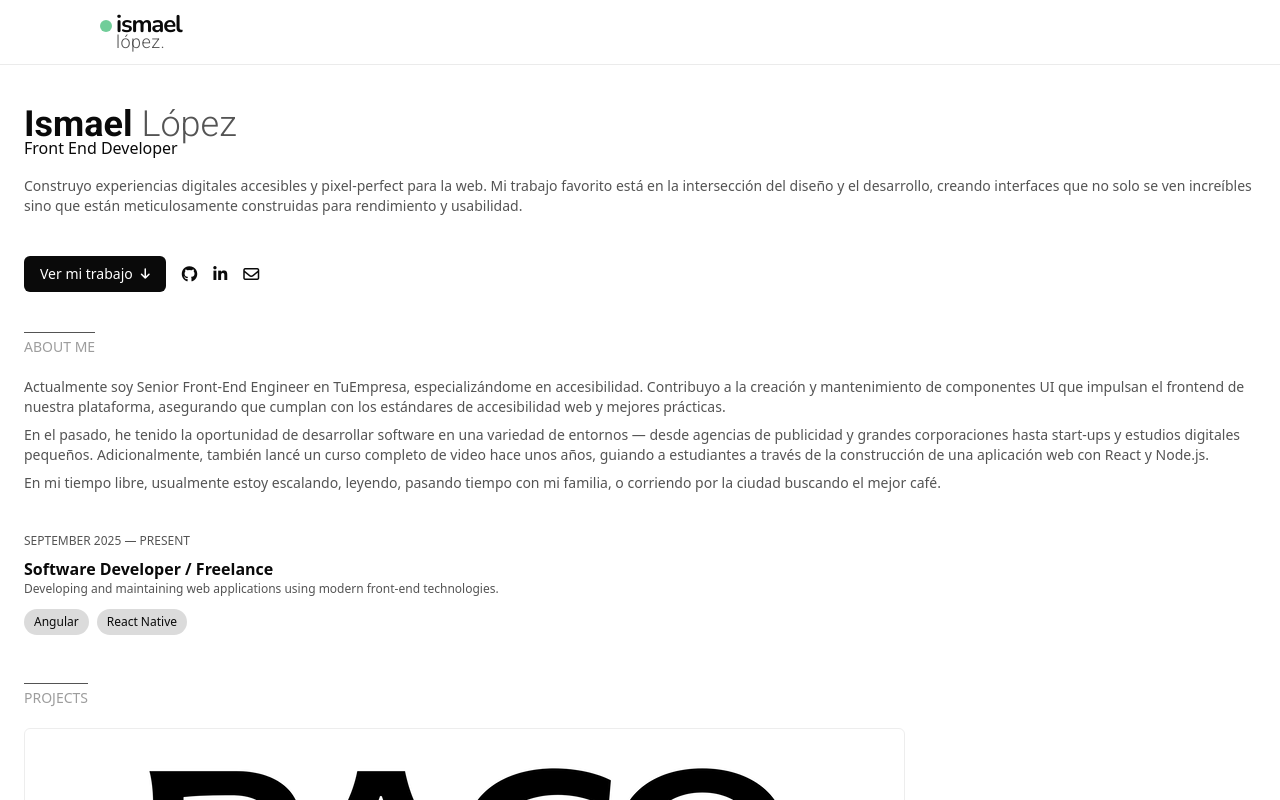
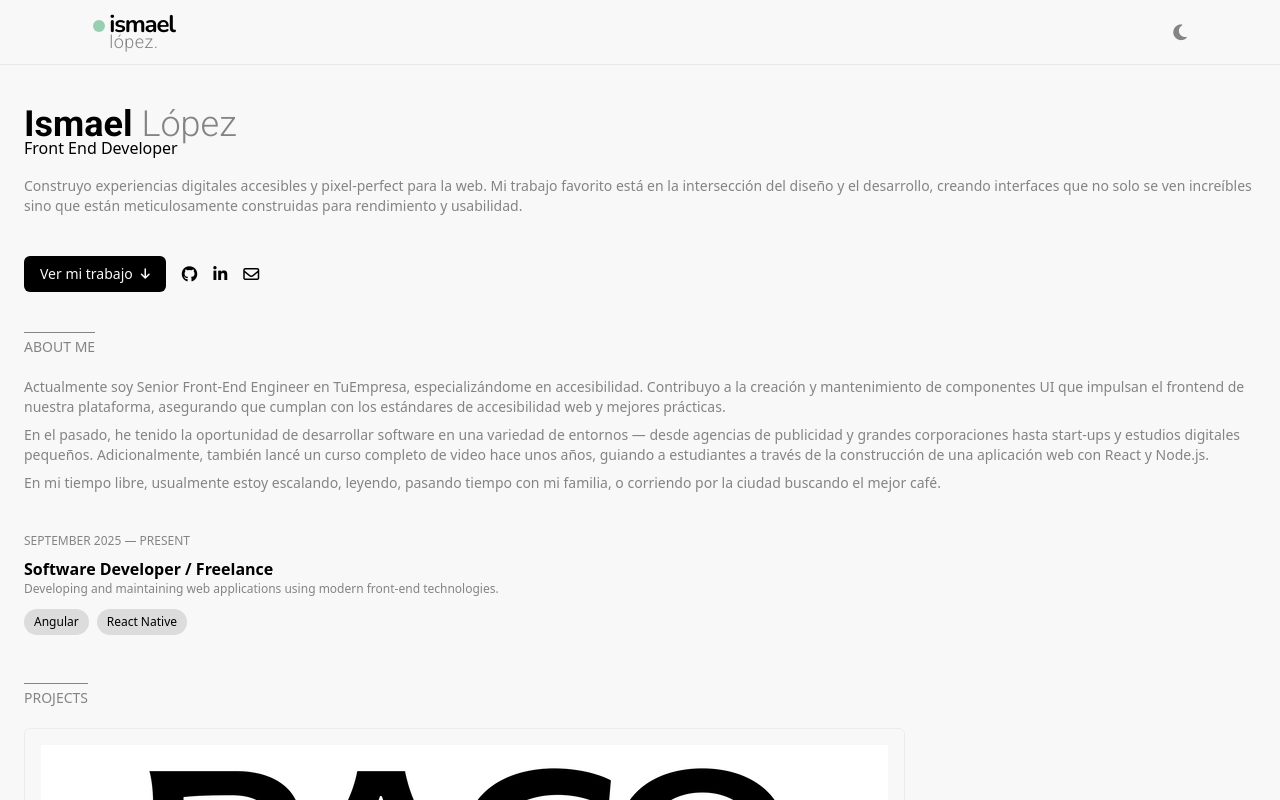
Before and after one commit to ismaelplg/ismaelplg.github.io, an Angular app: page /about in a window 1280 px wide. Shown: the top 800 px of the page. Built offline with nearby package versions, Linux system fonts and the light colour scheme.

Commit message:
feat: add dark/light theme dinamically

```diff
--- a/src/app/app.config.ts
+++ b/src/app/app.config.ts
@@ -11,6 +11,6 @@ export const appConfig: ApplicationConfig = {
   providers: [
     provideBrowserGlobalErrorListeners(),
     provideZonelessChangeDetection(),
-    provideRouter(routes, withViewTransitions()),
+    provideRouter(routes),
   ],
 };
--- a/src/app/modules/about/about.component.html
+++ b/src/app/modules/about/about.component.html
@@ -1,12 +1,12 @@
 <div class="bg-background px-6">
   <!-- DIVIDER -->
   <div class="flex flex-col w-fit">
-    <div class="h-px bg-text-secondary"></div>
+    <div class="h-px bg-secondary"></div>
     <h1 class="text-secondary text-sm mt-1">ABOUT ME</h1>
   </div>
   <!-- TEXT -->
   <div class="flex items-center gap-4 pt-5 pb-4">
-    <div class="text-text-secondary flex flex-col gap-2 text-sm">
+    <div class="text-secondary flex flex-col gap-2 text-sm">
       <span
         >Actualmente soy Senior Front-End Engineer en TuEmpresa, especializándome en accesibilidad.
         Contribuyo a la creación y mantenimiento de componentes UI que impulsan el frontend de
@@ -28,22 +28,20 @@
   </div>
   <!-- CURRENT WORK -->
   <div class="py-6">
-    <h2 class="text-xs text-text-secondary">
+    <h2 class="text-xs text-secondary">
       {{ currentWork()[0].startDate.month | uppercase }} {{ currentWork()[0].startDate.year }} —
       <span>PRESENT</span>
     </h2>
 
-    <h1 class="text-base text-text-primary font-bold mt-2">
+    <h1 class="text-base text-primary font-bold mt-2">
       {{ currentWork()[0].position }} / {{ currentWork()[0].company }}
     </h1>
 
-    <h3 class="text-xs text-text-secondary">{{ currentWork()[0].description }}</h3>
+    <h3 class="text-xs text-secondary">{{ currentWork()[0].description }}</h3>
 
     <div class="flex items-center gap-2 mt-3">
       @for (item of currentWork()[0].technologies; track $index) {
-        <div
-          class="text-xs text-text-primary bg-terciary px-[10px] py-[5px] rounded-3xl font-normal"
-        >
+        <div class="text-xs text-primary bg-surface px-[10px] py-[5px] rounded-3xl font-normal">
           {{ item }}
         </div>
       }
--- a/src/app/modules/home/home.component.html
+++ b/src/app/modules/home/home.component.html
@@ -1,12 +1,12 @@
 <div class="bg-background py-10 px-6">
   <!-- NAME & DESC -->
   <div class="">
-    <h1 class="text-text-primary font-roboto font-bold text-4xl">
-      Ismael <span class="text-text-secondary font-light">López</span>
+    <h1 class="text-primary font-roboto font-bold text-4xl">
+      Ismael <span class="text-secondary font-light">López</span>
     </h1>
-    <h2 class="text-text-primary -mt-2">Front End Developer</h2>
+    <h2 class="text-primary -mt-2">Front End Developer</h2>
 
-    <div class="text-text-secondary text-sm mt-4">
+    <div class="text-secondary text-sm mt-4">
       Construyo experiencias digitales accesibles y pixel-perfect para la web. Mi trabajo favorito
       está en la intersección del diseño y el desarrollo, creando interfaces que no solo se ven
       increíbles sino que están meticulosamente construidas para rendimiento y usabilidad.
@@ -14,16 +14,17 @@
   </div>
   <!-- SOCIALS -->
   <div class="flex items-center gap-4 pt-10">
-    <button
-      class="bg-text-primary px-4 py-2 rounded-md flex items-center justify-between gap-2 hover:bg-text-primary/90 transition-all duration-200 ease-in-out"
+    <a
+      href="#projects"
+      class="bg-primary px-4 py-2 rounded-md flex items-center justify-between gap-2 hover:bg-primary/90 transition-all duration-200 ease-in-out"
     >
       <span class="text-background text-sm font-medium">Ver mi trabajo</span>
       <i class="fa-solid fa-arrow-down text-xs text-background"></i>
-    </button>
+    </a>
     <div class="flex items-baseline gap-4">
-      <i class="fa-brands fa-github text-text-primary"></i>
-      <i class="fa-brands fa-linkedin-in text-text-primary"></i>
-      <i class="fa-regular fa-envelope text-text-primary"></i>
+      <i class="fa-brands fa-github text-primary"></i>
+      <i class="fa-brands fa-linkedin-in text-primary"></i>
+      <i class="fa-regular fa-envelope text-primary"></i>
     </div>
   </div>
 </div>
--- a/src/app/modules/projects/projects.component.html
+++ b/src/app/modules/projects/projects.component.html
@@ -1,7 +1,7 @@
 <div class="bg-background px-6 py-6">
   <!-- DIVIDER -->
   <div class="flex flex-col w-fit">
-    <div class="h-px bg-text-secondary"></div>
+    <div class="h-px bg-secondary"></div>
     <h1 class="text-secondary text-sm mt-1">PROJECTS</h1>
   </div>
   <!-- PROJECTS -->
@@ -9,19 +9,19 @@
     <div>
       @for (project of proyects(); track $index) {
         <div
-          class="border border-text-secondary/10 rounded-md p-4 flex flex-col hover:border-text-secondary transition-all duration-500 ease-in-out"
+          class="border border-secondary/10 rounded-md p-4 flex flex-col hover:border-secondary transition-all duration-500 ease-in-out"
         >
           <div class="bg-white py-4">
             <img [src]="project.image" [alt]="project.type" />
           </div>
-          <div class="h-px bg-text-secondary/40 my-6"></div>
+          <div class="h-px bg-secondary/40 my-6"></div>
           <div>
-            <h1 class="text-text-primary font-bold text-[18px]">{{ project.type }}</h1>
-            <h2 class="text-text-secondary mt-2 text-xs">{{ project.description }}</h2>
+            <h1 class="text-primary font-bold text-[18px]">{{ project.type }}</h1>
+            <h2 class="text-secondary mt-2 text-xs">{{ project.description }}</h2>
             <div class="flex items-center gap-2 mt-3">
               @for (tech of project.technologies; track $index) {
                 <div
-                  class="text-xs text-text-primary bg-terciary px-[10px] py-[5px] rounded-3xl font-normal"
+                  class="text-xs text-primary bg-surface px-[10px] py-[5px] rounded-3xl font-normal"
                 >
                   {{ tech }}
                 </div>
@@ -29,7 +29,7 @@
             </div>
             <div class="mt-2 ml-1">
               <a [href]="project.link" target="_blank">
-                <i class="fa-solid fa-arrow-up-right-from-square text-xs text-text-primary"></i>
+                <i class="fa-solid fa-arrow-up-right-from-square text-xs text-primary"></i>
               </a>
             </div>
           </div>
--- a/src/app/shared/components/logotype/logotype.component.html
+++ b/src/app/shared/components/logotype/logotype.component.html
@@ -7,8 +7,8 @@
       ></div>
     </div>
     <div class="flex flex-col">
-      <h1 class="m-0 text-text-primary font-nunito font-bold text-2xl tracking-tighter">ismael</h1>
-      <h1 class="-mt-3 text-text-secondary font-roboto font-light text-lg tracking-wide">lópez.</h1>
+      <h1 class="m-0 text-primary font-nunito font-bold text-2xl tracking-tighter">ismael</h1>
+      <h1 class="-mt-3 text-secondary font-roboto font-light text-lg tracking-wide">lópez.</h1>
     </div>
   </a>
 </div>
--- a/src/app/shared/components/navbar/navbar.component.html
+++ b/src/app/shared/components/navbar/navbar.component.html
@@ -1,21 +1,37 @@
 <nav
-  class="bg-background px-5 py-2 flex items-center lg:flex lg:justify-center justify-between border-b border-secondary/20 z-50"
+  class="bg-background px-5 py-2 flex items-center lg:flex lg:justify-center justify-between border-b border-border z-50"
 >
   <div class="flex items-center justify-between lg:w-[1080px]">
     <shared-logotype />
   </div>
-  <!-- HAMBURGER/CLOSE TOGGLE -->
-  <div class="md:hidden cursor-pointer" (click)="sidepanelService.toggleSidepanel()">
+  <!-- HAMBURGER/CLOSE TOGGLE - CHANGE THEME -->
+  <div class="flex items-center gap-4 cursor-pointer">
+    <div class="flex items-center" (click)="themeService.toggleTheme()">
+      <i
+        [class]="
+          themeService.isDark()
+            ? 'text-secondary text-lg fa-solid fa-sun'
+            : 'text-secondary text-lg fa-solid fa-moon'
+        "
+        class="text-secondary mt-[2px] transition-all duration-300 ease-in-out"
+        [style.transform]="themeService.isDark() ? 'rotate(90deg)' : 'rotate(0deg)'"
+      ></i>
+    </div>
+    <div
+      class="md:hidden cursor-pointer flex gap-2 items-center justify-center w-[25px]"
+      (click)="sidepanelService.toggleSidepanel()"
+    >
       <i
         [class]="
           sidepanelService.isToggled()
-          ? 'text-text-secondary text-xl fa-solid fa-xmark'
-          : 'text-text-secondary text-xl fa-solid fa-bars'
+            ? 'text-secondary text-xl fa-solid fa-xmark'
+            : 'text-secondary text-xl fa-solid fa-bars'
         "
         class="transition-all duration-300 ease-in-out"
         [style.transform]="sidepanelService.isToggled() ? 'rotate(90deg)' : 'rotate(0deg)'"
       ></i>
     </div>
+  </div>
 </nav>
 
 <shared-sidepanel class="fixed -z-10 w-full" />
--- a/src/app/shared/components/navbar/navbar.component.ts
+++ b/src/app/shared/components/navbar/navbar.component.ts
@@ -3,6 +3,7 @@ import { LogotypeComponent } from '../logotype/logotype.component';
 import { SidepanelComponent } from '../sidepanel/sidepanel.component';
 import { SidepanelService } from '../../services/sidepanel.service';
 import { CommonModule } from '@angular/common';
+import { ThemeService } from '../../services/theme.service';
 
 @Component({
   selector: 'shared-navbar',
@@ -12,4 +13,5 @@ import { CommonModule } from '@angular/common';
 })
 export class NavbarComponent {
   sidepanelService = inject(SidepanelService);
+  themeService = inject(ThemeService);
 }
--- a/src/app/shared/components/sidepanel/sidepanel.component.ts
+++ b/src/app/shared/components/sidepanel/sidepanel.component.ts
@@ -1,11 +1,9 @@
 import { ChangeDetectionStrategy, Component, inject } from '@angular/core';
 import { SidepanelService } from '../../services/sidepanel.service';
 
-import { RouterLink } from '@angular/router';
-
 @Component({
   selector: 'shared-sidepanel',
-  imports: [RouterLink],
+  imports: [],
   templateUrl: './sidepanel.component.html',
   styleUrl: './sidepanel.component.css',
   changeDetection: ChangeDetectionStrategy.OnPush,
--- /dev/null
+++ b/src/app/shared/services/theme.service.ts
@@ -0,0 +1,35 @@
+import { DOCUMENT, inject, Injectable, signal } from '@angular/core';
+
+@Injectable({ providedIn: 'root' })
+export class ThemeService {
+  private document = inject(DOCUMENT);
+  isDark = signal<boolean>(false);
+
+  constructor() {
+    // Check initial theme from localStorage or system preference
+    const storedTheme = localStorage.getItem('theme');
+    const prefersDark = window.matchMedia('(prefers-color-scheme: dark)').matches;
+
+    const initialDark = storedTheme === 'dark' || (!storedTheme && prefersDark);
+    this.isDark.set(initialDark);
+    this.applyTheme(initialDark);
+  }
+
+  toggleTheme() {
+    this.isDark.update((value) => !value);
+    this.applyTheme(this.isDark());
+    console.log(this.isDark());
+  }
+
+  private applyTheme(isDark: boolean) {
+    const html = this.document.documentElement;
+
+    if (isDark) {
+      html.classList.add('dark');
+      localStorage.setItem('theme', 'dark');
+    } else {
+      html.classList.remove('dark');
+      localStorage.setItem('theme', 'light');
+    }
+  }
+}
--- a/src/styles.css
+++ b/src/styles.css
@@ -3,15 +3,31 @@
 
 @import 'tailwindcss';
 
+@custom-variant dark (&:is(.dark *));
+
 @theme {
   --font-roboto: 'Roboto', sans-serif;
   --font-nunito: 'Nunito', sans-serif;
+}
 
-  --color-background: #ffffff;
-  --color-secondary: #9d9d9d;
-  --color-terciary: #dbdbdb;
-  --color-text-primary: #0a0a0a;
-  --color-text-secondary: #545454;
+@media (prefers-color-scheme: dark) {
+  @theme {
+    --color-background: #f8f8f8;
+    --color-surface: #dcdcdc;
+    --color-border: #e9e8e8;
+    --color-primary: #000000;
+    --color-secondary: #848484;
+    --color-accent: #60a5fa;
+  }
+}
+
+.dark {
+  --color-background: #0f0f0f;
+  --color-surface: #2c2c2c;
+  --color-border: #1c1c1c;
+  --color-primary: #f1f1f1;
+  --color-secondary: #848484;
+  --color-accent: #60a5fa;
 }
 
 * {
```
Also changed, not shown: src/app/shared/components/sidepanel/sidepanel.component.html (+6 -6 lines). Lines whose indentation alone changed are shown as unchanged.
